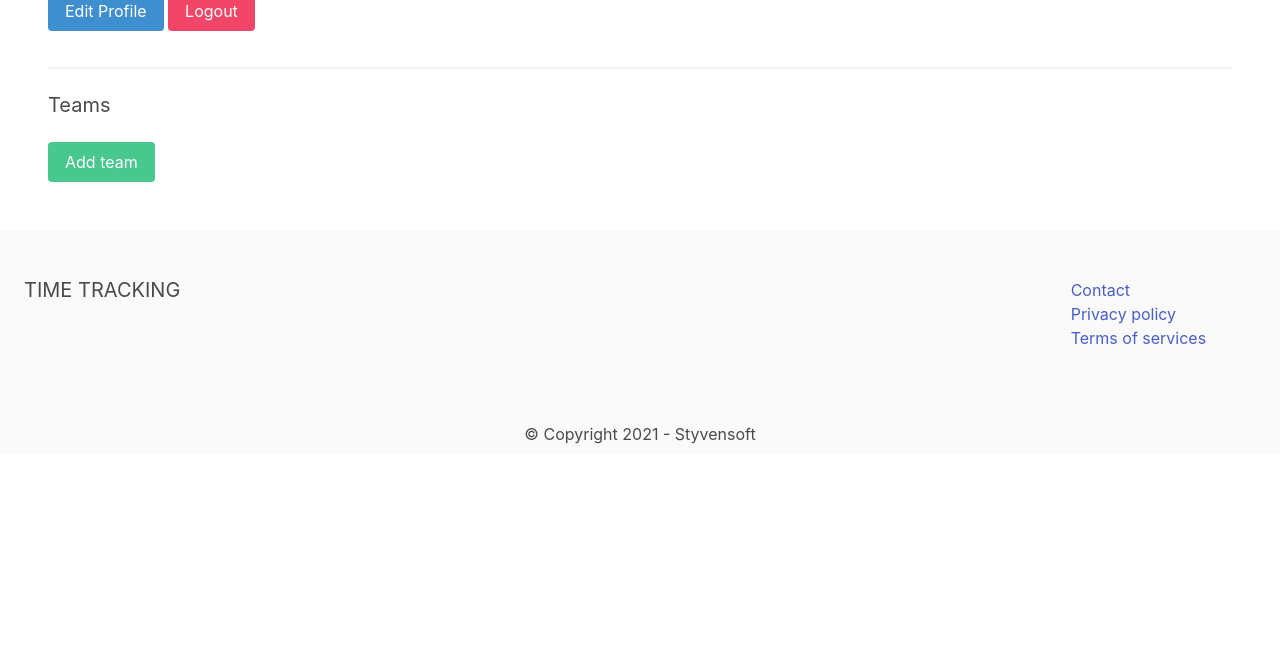
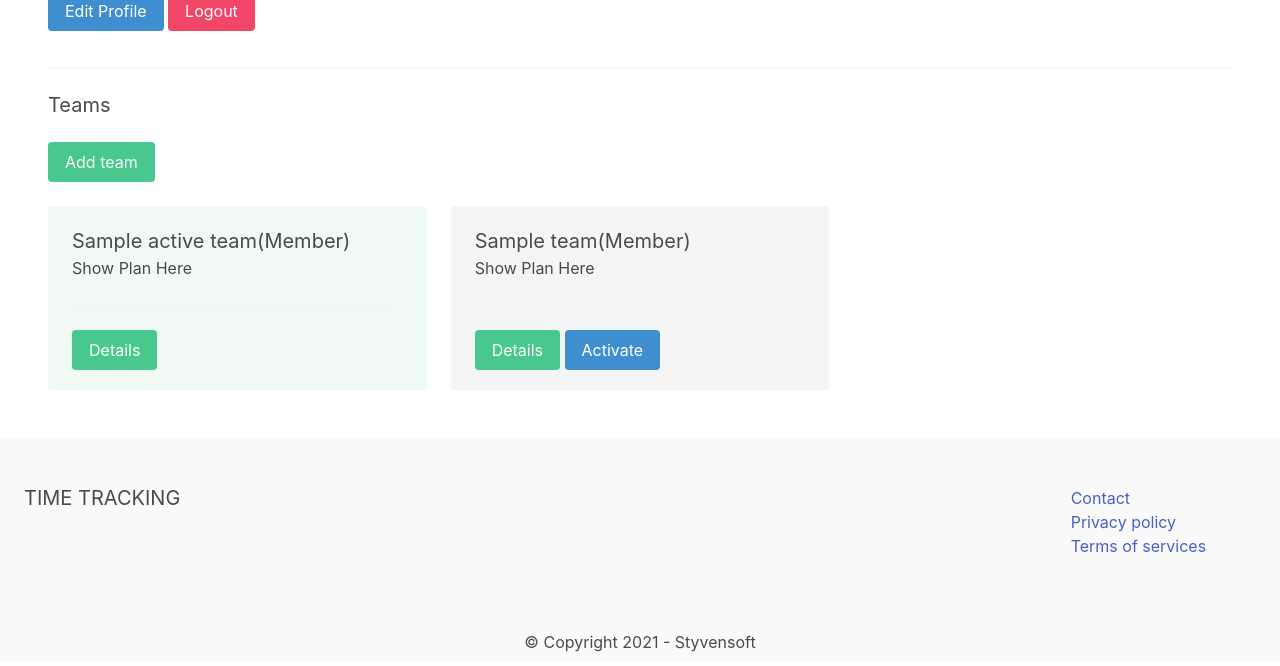
Before and after one commit to StyvenSoft/time-tracking, a Django app: template apps/userprofile/templates/userprofile/myaccount.html in a window 1280 px wide. Shown: the part 201-867 px from the top of the page. Before the commit the page ends 645 px from the top, so only its background shows below. Run offline with Django 3.2, Linux system fonts and the light colour scheme; the template is opened without the code that fills it: most values are stand-ins (such as "Sample title", 1, 10 or a date in 2020); some libraries are stand-ins or nearby versions.

Commit message:
My account create active teams section

```diff
--- a/apps/userprofile/templates/userprofile/myaccount.html
+++ b/apps/userprofile/templates/userprofile/myaccount.html
@@ -39,4 +39,36 @@
         <a href="{% url 'team:add'%}" class="button is-success">Add team</a>
     </div>
 </div>
+
+<div class="columns">
+    {% if active_team %}
+    <div class="column is-4">
+        <div class="notification has-background-success-light">
+            <h3 class="is-size-5">{{ active_team.title }}{% if active_team.created_by == request.user %}(Owner){% else %}(Member){% endif %}</h3>
+
+            <h3 class="is-size-6">Show Plan Here</h3>
+            <hr />
+
+            <a href="#" class="button is-success">Details</a>
+            {% if active_team.created_by == request.user %}
+                <a href="#" class="button is-info">Inactive Users</a>
+            {% endif %}
+        </div>
+    </div>
+    {% endif %}
+
+    {% for team in teams %}
+    <div class="column is-4">
+        <div class="notification">
+            <h3 class="is-size-5">{{ team.title }}{% if team.created_by == request.user %}(Owner){% else %}(Member){% endif %}</h3>
+
+            <h3 class="is-size-6">Show Plan Here</h3>
+            <hr />
+
+            <a href="#" class="button is-success">Details</a>
+            <a href="#" class="button is-info">Activate</a>
+        </div>
+    </div>
+    {% endfor %}
+</div>
 {% endblock %}
--- a/apps/userprofile/views.py
+++ b/apps/userprofile/views.py
@@ -6,12 +6,15 @@ from django.shortcuts import render, redirect
 # Import models
 
 from .models import Userprofile
+from apps.team.models import Team
 
 # Views
 
 @login_required
 def myaccount(request):
-    return render(request, 'userprofile/myaccount.html')
+    teams = request.user.teams.exclude(pk=request.user.userprofile.active_team_id)
+
+    return render(request, 'userprofile/myaccount.html', {'teams': teams})
 
 @login_required
 def edit_profile(request):
--- a/timing/settings.py
+++ b/timing/settings.py
@@ -67,6 +67,7 @@ TEMPLATES = [
                 'django.template.context_processors.request',
                 'django.contrib.auth.context_processors.auth',
                 'django.contrib.messages.context_processors.messages',
+                'apps.team.context_processors.active_team'
             ],
         },
     },
```
Also changed, not shown: apps/team/context_processors.py (added, +10 -0 lines).
